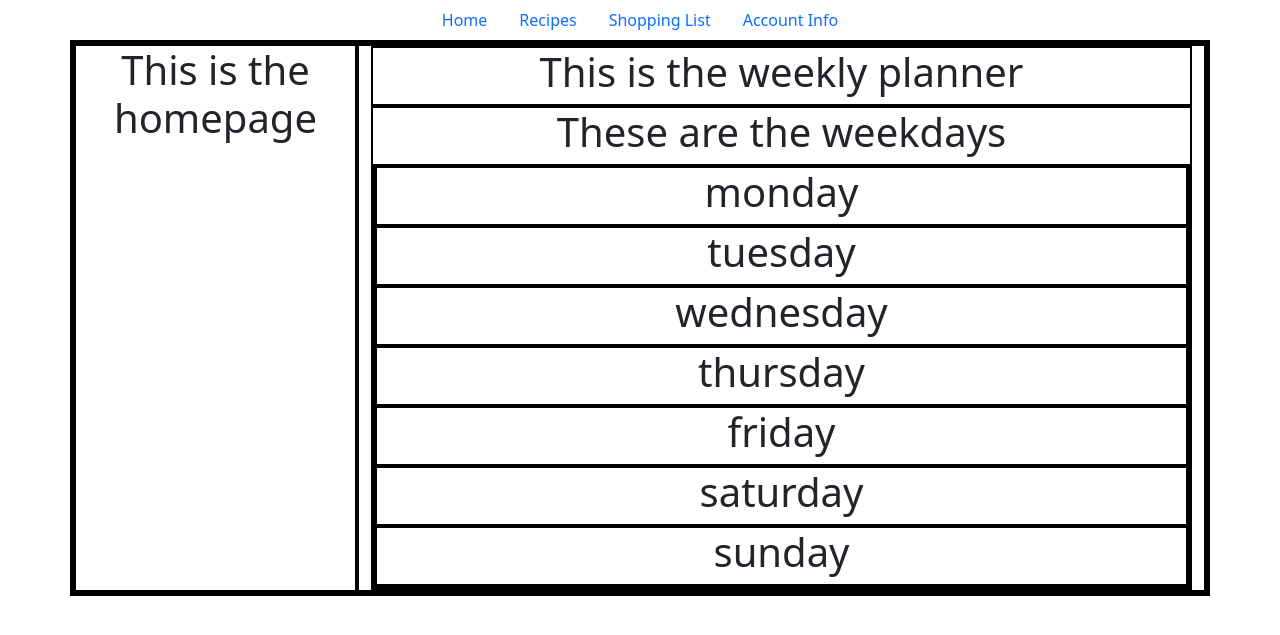
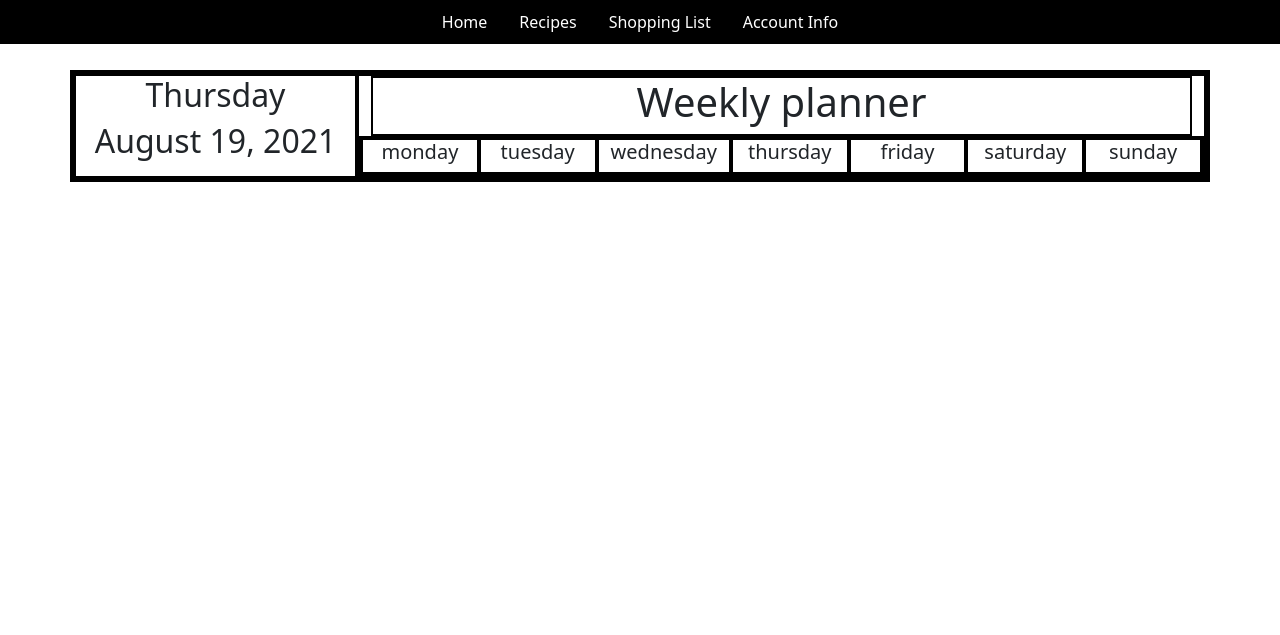
Before and after one commit to AveryMDav/meal_planner, a Flask app: page /homepage in a window 1280 px wide. Shown: the top 635 px of the page. Run offline with Flask 2, Linux system fonts and the light colour scheme.

Commit message:
making sure ive committed updated templates, routes, etc

```diff
--- a/app.py
+++ /dev/null
@@ -1,36 +0,0 @@
-from flask import Flask, render_template, redirect, flash, session, request
-import jinja2
-
-app = Flask(__name__)
-
-# make Jinja report undefined variables
-app.jinja_env.undefined = jinja2.StrictUndefined
-
-app.config['PRESERVE_CONTEXT_ON_EXCEPTION'] = True
-
-@app.route("/")
-def hello():
-    return render_template("frontpage.html")
-
-@app.route("/recipes")
-def show_recipes():
-    """Return page showing all recipes contained in database"""
-
-    recipe_list = ['recipe', 'recipe', 'recipe','recipe','recipe','recipe','recipe','recipe','recipe','recipe']
-    return render_template("recipes.html", recipe_list=recipe_list)
-
-@app.route("/homepage")
-def show_homepage():
-    return render_template("homepage.html")
-
-@app.route("/list")
-def show_list():
-    return render_template("shopping_list.html")
-
-@app.route("/acct")
-def show_user_info():
-    return render_template("acct_info.html")
-
-
-if __name__ == "__main__":
-    app.run(debug=True, host="0.0.0.0")
--- /dev/null
+++ b/server.py
@@ -0,0 +1,59 @@
+from model import connect_to_db
+from flask import Flask, render_template, redirect, flash, session, request
+from datetime import date as dt
+import jinja2
+
+app = Flask(__name__)
+
+# make Jinja report undefined variables
+app.jinja_env.undefined = jinja2.StrictUndefined
+
+app.config['PRESERVE_CONTEXT_ON_EXCEPTION'] = True
+
+@app.route("/")
+def hello():
+    return render_template("frontpage.html")
+
+@app.route("/recipes")
+def show_recipes():
+    """Return page showing all recipes contained in database"""
+
+    recipe_list = ['recipe', 'recipe', 'recipe','recipe','recipe','recipe','recipe','recipe','recipe','recipe']
+    return render_template("recipes.html", recipe_list=recipe_list)
+
+@app.route("/homepage")
+def show_homepage():
+    today = dt.today().strftime("%B %d, %Y")
+    day_of_week = dt.today().weekday()
+
+    if day_of_week == 0:
+        day_of_week = "Monday"
+    elif day_of_week == 1:
+        day_of_week = "Tuesday"
+    elif day_of_week == 2:
+        day_of_week = "Wednesday"
+    elif day_of_week == 3:
+        day_of_week = "Thursday"
+    elif day_of_week == 4:
+        day_of_week = "Friday"
+    elif day_of_week == 5:
+        day_of_week = "Saturday"
+    else:
+        day_of_week = "Sunday"
+    return render_template("homepage.html", today=today, day_of_week=day_of_week)
+
+@app.route("/acct")
+def show_acct_info():
+    return render_template("acct_info.html")
+
+@app.route("/list")
+def show_list():
+    """show all ingredients needed for recipes in weekly planner"""
+
+    shopping_list = ['apple', 'orange', 'grape', 'watermelon']
+    return render_template("shopping_list.html", shopping_list=shopping_list)
+
+
+if __name__ == "__main__":
+    connect_to_db(app)
+    app.run(debug=True, host="0.0.0.0")
--- a/static/css/site.css
+++ b/static/css/site.css
@@ -1,5 +1,21 @@
 div {
     border: 2px solid black;
+}
+
+#nav-bar {
+    background-color: black;
+}
+
+.nav-link{
+    color: white;
+}
+
+.container {
+    margin-top: 2%;
+}
+
+.form-check {
+    width: fit-content;
 }
 
 body {
--- a/templates/base.html
+++ b/templates/base.html
@@ -8,6 +8,7 @@
     <link rel="stylesheet" href="/static/css/site.css">
     <title>{% block title%}{% endblock %}</title>
 </head>
+<div id="nav-bar">
     <ul class="nav justify-content-center">
         <li class="nav-item">
             <a class="nav-link" href="/homepage">Home</a>
@@ -22,6 +23,7 @@
             <a class="nav-link" href="/acct">Account Info</a>
         </li>
     </ul>
+</div>
 <body>
     {% block body %}
     {% endblock %}
--- a/templates/homepage.html
+++ b/templates/homepage.html
@@ -4,36 +4,34 @@
 <div class="container">
     <div class="row">
         <div class="col-sm-3">
-            <h1>This is the homepage</h1>
+            <h2>{{day_of_week}}</h2>
+            <h2>{{today}}</h2>
         </div>
         <div class="col">
             <div class="col">
-                <h1>This is the weekly planner</h1>
+                <h1>Weekly planner</h1>
+            </div>
+            <div class="row align-items-start">
+                <div class="col">
+                    <h5>monday</h5>
                 </div>
                 <div class="col">
-                <h1>These are the weekdays</h1>
-                <div class="col">
-                    <div class="col">
-                        <h1>monday</h1>
+                    <h5>tuesday</h5>
                 </div>
                 <div class="col">
-                        <h1>tuesday</h1>
+                    <h5>wednesday</h5>
                 </div>
                 <div class="col">
-                        <h1>wednesday</h1>
+                    <h5>thursday</h5>
                 </div>
                 <div class="col">
-                        <h1>thursday</h1>
+                    <h5>friday</h5>
                 </div>
                 <div class="col">
-                        <h1>friday</h1>
+                    <h5>saturday</h5>
                 </div>
                 <div class="col">
-                        <h1>saturday</h1>
-                    </div>
-                    <div class="col">
-                        <h1>sunday</h1>
-                    </div>
+                    <h5>sunday</h5>
                 </div>
             </div>
         </div>
--- a/templates/recipes.html
+++ b/templates/recipes.html
@@ -3,7 +3,7 @@
 {% block title %}Recipes{% endblock title %}
 
 {% block body %}
-<h1>Recipes!!!</h1>
+<h1>Recipes</h1>
     <div class="row">
         {% for recipe in recipe_list %}
             <div class="col-xs-12 col-sm-6">
```
Also changed, not shown: model.py (added, +19 -0 lines), templates/shopping_list.html (+11 -1 lines). Lines whose indentation alone changed are shown as unchanged.
